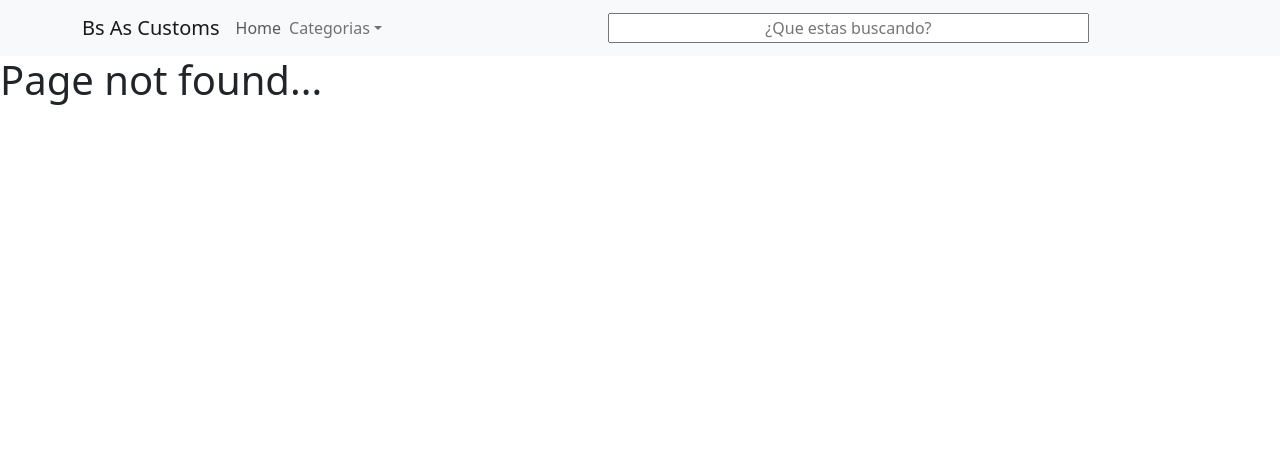
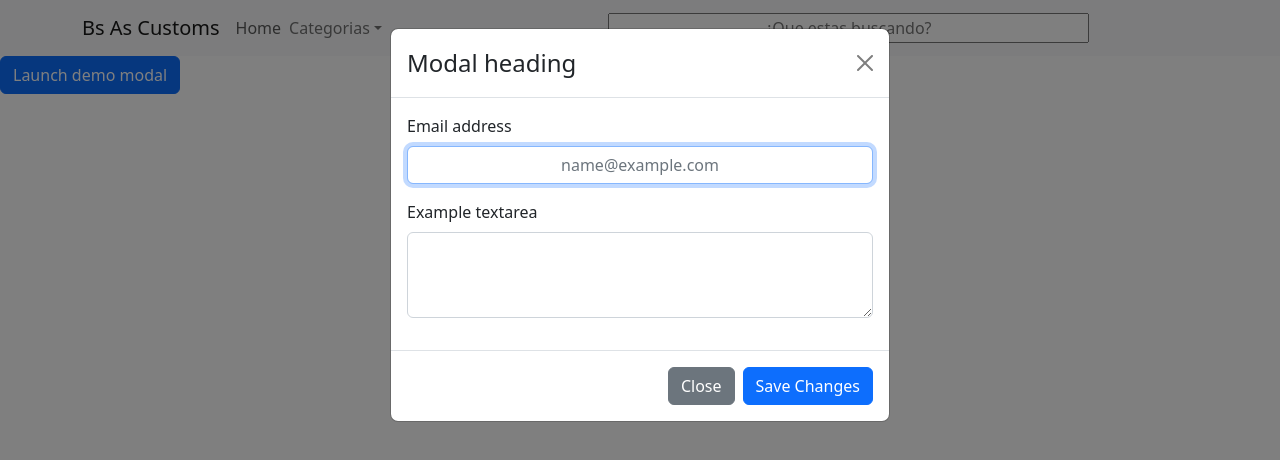
Before and after one commit to felipedurini/curso-react, a React (Create React App) app: page /form in a window 1280 px wide. Before the commit this address had no page. Shown: the top 460 px of the page. Built offline with nearby package versions, Linux system fonts and the light colour scheme.

Commit message:
guardar ordenes

```diff
--- a/src/App.jsx
+++ b/src/App.jsx
@@ -9,6 +9,7 @@ import PageNotFound from './components/PageNotFound';
 import ItemDetailContainer from './containers/ItemDetailContainer';
 import Cart from './containers/Cart';
 import ShopProvider from './context/ShopContext'
+import UserForm from './components/UserForm';
 
 
 function App() {
@@ -21,6 +22,7 @@ function App() {
       <Route path='/category/:categoryId' element={<ItemListContainer/>}></Route>
       <Route path='/detail/:productId' element={<ItemDetailContainer/>}></Route>
       <Route path='/cart' element={<Cart/>}></Route>
+      <Route path='/form' element={<UserForm/>}></Route>
       <Route path='*' element={<PageNotFound/>}/>
     </Routes>
     </BrowserRouter>
--- a/src/components/ItemCount/index.jsx
+++ b/src/components/ItemCount/index.jsx
@@ -1,6 +1,6 @@
 import React, { useState } from 'react'
 
-const ItemCount = ({handleAdd, initial, stock}) => {
+const ItemCount = ({handleAdd, stock}) => {
 
     const [count, setCount]=useState(1)
 
--- a/src/components/ItemDetail/index.jsx
+++ b/src/components/ItemDetail/index.jsx
@@ -10,7 +10,6 @@ const ItemDetail = ({product}) => {
 
   const navigate = useNavigate();
 
-  product.stock=10
 
   const [qtyAdded, setQty]=useState(0)
 
--- /dev/null
+++ b/src/components/UserForm/index.jsx
@@ -0,0 +1,54 @@
+import React, { useState } from 'react';
+import Button from 'react-bootstrap/Button';
+import Form from 'react-bootstrap/Form';
+import Modal from 'react-bootstrap/Modal';
+
+const UserForm = () => {
+  const [show, setShow] = useState(true);
+
+  const handleClose = () => setShow(false);
+  const handleShow = () => setShow(true);
+
+  return (
+    <>
+      <Button variant="primary" onClick={handleShow}>
+        Launch demo modal
+      </Button>
+
+      <Modal show={show} onHide={handleClose}>
+        <Modal.Header closeButton>
+          <Modal.Title>Modal heading</Modal.Title>
+        </Modal.Header>
+        <Modal.Body>
+          <Form>
+            <Form.Group className="mb-3" controlId="exampleForm.ControlInput1">
+              <Form.Label>Email address</Form.Label>
+              <Form.Control
+                type="email"
+                placeholder="name@example.com"
+                autoFocus
+              />
+            </Form.Group>
+            <Form.Group
+              className="mb-3"
+              controlId="exampleForm.ControlTextarea1"
+            >
+              <Form.Label>Example textarea</Form.Label>
+              <Form.Control as="textarea" rows={3} />
+            </Form.Group>
+          </Form>
+        </Modal.Body>
+        <Modal.Footer>
+          <Button variant="secondary" onClick={handleClose}>
+            Close
+          </Button>
+          <Button variant="primary" onClick={handleClose}>
+            Save Changes
+          </Button>
+        </Modal.Footer>
+      </Modal>
+    </>
+  );
+}
+
+export default UserForm
--- a/src/containers/Cart/index.jsx
+++ b/src/containers/Cart/index.jsx
@@ -1,13 +1,30 @@
 import React, { useContext } from 'react'
 import { Button, Card } from 'react-bootstrap'
-import { Link } from 'react-router-dom'
+import { Link, useNavigate } from 'react-router-dom'
 import { Shop } from '../../context/ShopContext'
 import './style.css'
+import ordenGenerada from '../../utils/generarOrden';
+import { addDoc, collection } from 'firebase/firestore'
+import { db } from '../../firebase/config'
+import guardarOrden from '../../utils/guardarOrden'
+
 
 const Cart = () => {
+  const navigate =useNavigate()
   const {cart} = useContext(Shop)
   const precios=cart.map(x=>x.quantity*x.price)
   const {deleteItem} = useContext(Shop)
+
+  const confirmarOrden = async () => {
+    const orden = ordenGenerada("Sebas", "Calle falsa 123", cart, 1240);
+    guardarOrden(cart, orden)
+
+const docRef = await addDoc(collection(db, "orders"), orden);
+
+
+
+  }
+
 
     if(!cart.length){
      return(
@@ -42,6 +59,7 @@ else{
       </Card>
       })}
     </div>
+    <button onClick={confirmarOrden}>Terminar compra</button>
     </>
   )
 }
--- /dev/null
+++ b/src/utils/guardarOrden.js
@@ -0,0 +1,58 @@
+import { addDoc, collection, doc, getDoc, writeBatch } from "firebase/firestore"
+import { db } from "../firebase/config"
+
+const guardarOrden = (cart, orden) => {
+    console.log("Guardar orden");
+    console.log(cart);
+    console.log(orden);
+
+    //Primer paso: abrir un batch
+    const batch = writeBatch(db)
+
+    //Array auxiliar que me define si hay productos fuera de stock
+    const outOfStock = []
+
+    //Chequear el stock del producto en nuestra db y restarlo a la cantidad, si corresponde
+    cart.forEach((productoEnCart) => {
+        getDoc(doc(db, 'products', productoEnCart.id))
+        .then(async (documentSnapshot) => {
+            //Generamos los datos del producto en tiempo real. Obtenemos el stock justo antes de guardar.
+            const producto = {...documentSnapshot.data(), id: documentSnapshot.id};
+                console.log(producto.stock);
+                console.log(productoEnCart.quantity)
+            //Hacemos un update en caso que el stock supere a la cantidad.
+            if (producto.stock >= productoEnCart.quantity) {
+                batch.update(doc(db, 'products', producto.id) ,{
+                    stock: producto.stock - productoEnCart.quantity
+                })
+            } else {
+                outOfStock.push(producto)
+            }
+            console.log("Productos fuera de stock:");
+            console.log(outOfStock);
+
+            console.log(outOfStock.length)
+
+            if (outOfStock.length === 0) {
+                addDoc(collection(db, 'orders'), orden).then(({ id }) => {
+                    //Recién hacemos el commit una vez que se genera la order
+                    batch.commit().then(() => {
+                        alert("Se genero la order con id: " + id)
+                    })
+                }).catch((err) => {
+                    console.log(`Error: ${err.message}`);
+                })
+            //Si tenemos productos fuera de stock al momento de generar la order avisamos al usuario
+            } else {
+                let mensaje = ''
+                for (const producto of outOfStock) {
+                    mensaje += `${producto.title}`
+                }
+                console.log(outOfStock)
+                alert(`Productos fuera de stock: ${mensaje}`)
+            }
+        })
+    })
+}
+
+export default guardarOrden;
```
Also changed, not shown: src/containers/ItemListContainer/index.jsx (+2 -13 lines).
